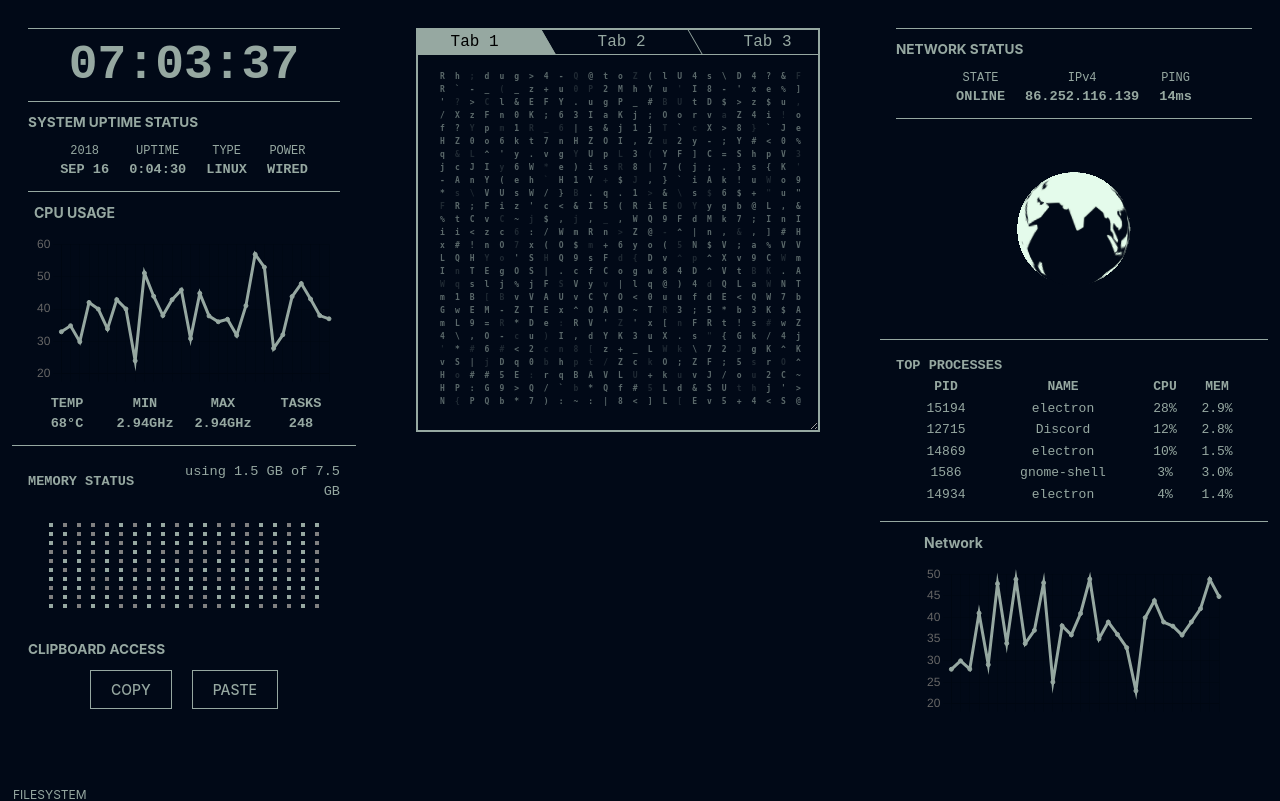
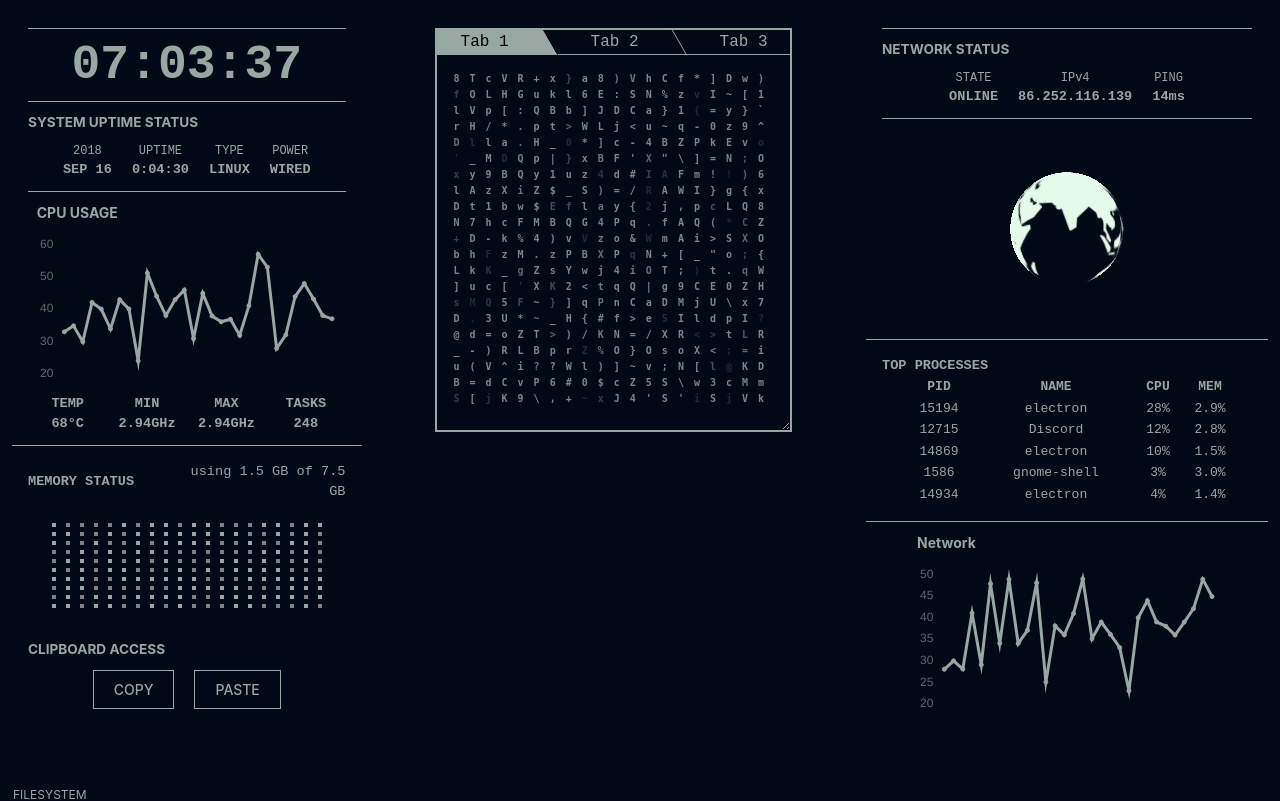
Before and after one commit to suleymanthe3rd/Terminal, a React (Vite) app: page / in a window 1280 px wide. Shown: the top 801 px of the page. Built offline with nearby package versions, Linux system fonts and the light colour scheme.

Commit message:
Update MatrixRain.jsx

```diff
--- a/src/components/MatrixRain.jsx
+++ b/src/components/MatrixRain.jsx
@@ -1,23 +1,21 @@
 import { useState, useEffect, useRef } from 'react';
 import styled from 'styled-components';
 import { primary } from '../utils/colors';
-
 
 const Container = styled.div`
   display: flex;
   justify-content: center;
   align-items: center;
-
   background-color: transparent;
   overflow: hidden;
 `;
 
 const MatrixText = styled.div`
-  font-size: 8px;
+  font-size: 10px;
   font-weight: bold;
   font-family: 'monospace';
   color: ${primary};
-  display: flex; /* Make MatrixText a flex container */
+  display: flex;
 `;
 
 const Column = styled.div`
@@ -30,20 +28,21 @@ const Column = styled.div`
 const Char = styled.span`
   ${({ opacity }) => `
     opacity: ${opacity};
+    transition: opacity 0.2s ease-in-out;
   `}
 `;
 
 const MatrixRain = () => {
   const [matrix, setMatrix] = useState([]);
-  const rows = 80;
-  const cols = 80;
+  const rows = 40;
+  const cols = 20;
   const animationRef = useRef(null);
-  const delayRef = useRef(50); // initial delay
+  const delayRef = useRef(50);
 
   useEffect(() => {
     setMatrix(
       Array.from({ length: cols }, () =>
-        Array.from({ length: rows }, () => ({ char: ' ', opacity: 0 })) // Initialize with space characters and 0 opacity
+        Array.from({ length: rows }, () => ({ char: ' ', opacity: 0 }))
       )
     );
   }, []);
@@ -54,16 +53,33 @@ const MatrixRain = () => {
   }, []);
 
   const updateMatrix = () => {
-    setMatrix((prevMatrix) =>
-      prevMatrix.map((column) => {
-        const newColumn = [...column];
-        newColumn.pop();
-        newColumn.unshift({ char: randomChar(), opacity: randomOpacity() });
-        return newColumn;
-      })
+    const updatedColumns = Math.floor(cols / 6); // Number of columns to update
+
+    setMatrix((prevMatrix) => {
+      const newMatrix = [...prevMatrix];
+
+      // Update the specified number of columns randomly
+      for (let i = 0; i < updatedColumns; i++) {
+        const randomColumnIndex = Math.floor(Math.random() * cols);
+        newMatrix[randomColumnIndex] = updateColumn(
+          newMatrix[randomColumnIndex]
+        );
+      }
+      return newMatrix;
+    });
+
+    delayRef.current = 10;
+    animationRef.current = setTimeout(
+      () => requestAnimationFrame(updateMatrix),
+      delayRef.current
     );
-    delayRef.current = Math.random() * 200 + 20;
-    animationRef.current = setTimeout(() => requestAnimationFrame(updateMatrix), delayRef.current);
+  };
+
+  const updateColumn = (column) => {
+    const newColumn = [...column];
+    newColumn.pop();
+    newColumn.unshift({ char: randomChar(), opacity: randomOpacity() });
+    return newColumn;
   };
 
   const randomChar = () =>
@@ -71,16 +87,18 @@ const MatrixRain = () => {
 
   const randomOpacity = () => {
     const opacity = Math.random();
-    return opacity < 0.2 ? 0.2 : 0.6;
+    return opacity < 0.2 ? 0.2 : 0.8;
   };
 
   return (
     <Container>
       <MatrixText>
-        {matrix.map((column, colIndex) => ( // Render each column
+        {matrix.map((column, colIndex) => (
           <Column key={colIndex}>
             {column.map((char, rowIndex) => (
-              <Char key={rowIndex} opacity={char.opacity}>{char.char}</Char>
+              <Char key={rowIndex} opacity={char.opacity}>
+                {char.char}
+              </Char>
             ))}
           </Column>
         ))}
```
